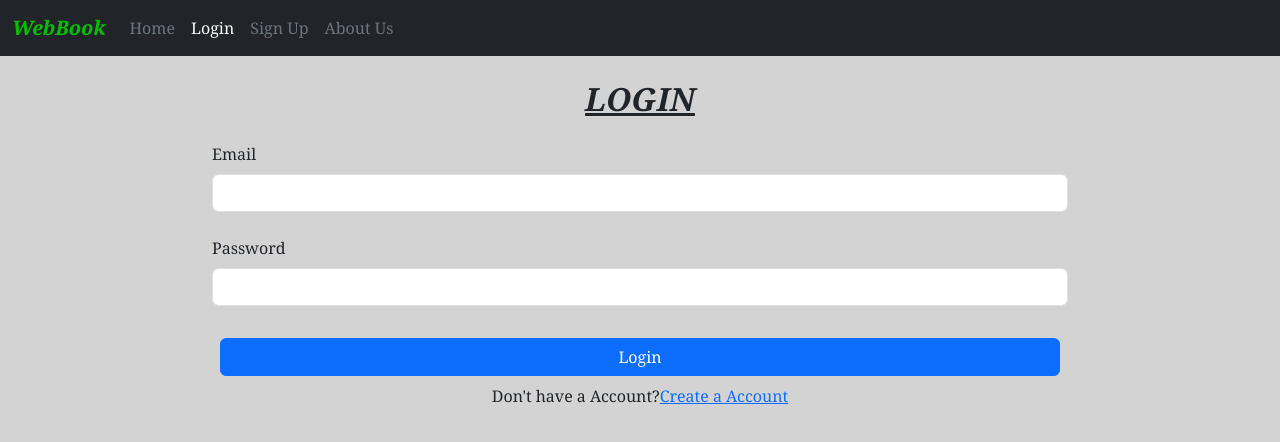
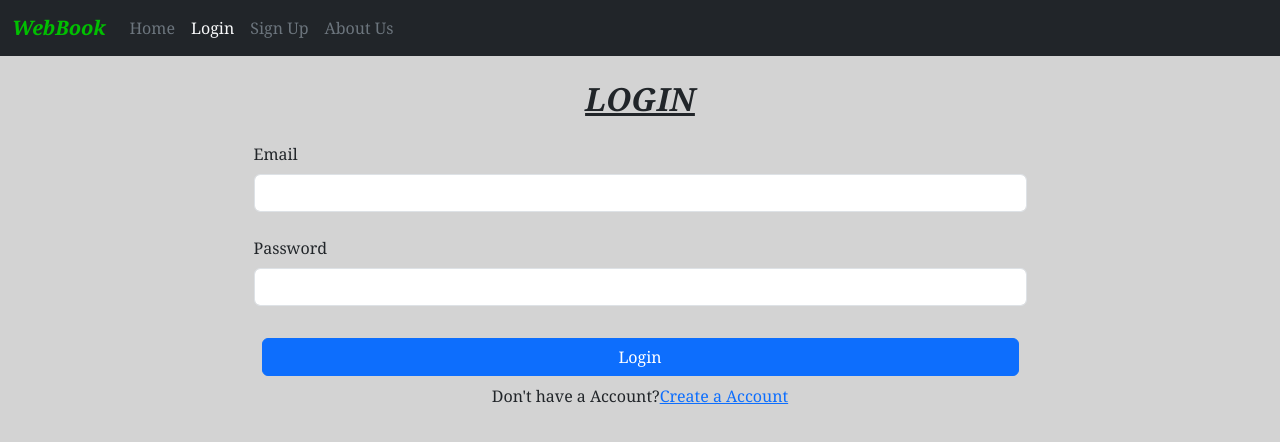
Before and after one commit to AntrikshRawat/WebBook-F, a React (Create React App) app: page /login in a window 1280 px wide. Shown: the top 442 px of the page. Built offline with nearby package versions, Linux system fonts and the light colour scheme.

Commit message:
Update Login.js

```diff
--- a/src/componets/Login.js
+++ b/src/componets/Login.js
@@ -46,8 +46,8 @@ export default function Login() {
   return (
     <>
     <Loading display ={display}/>
-    <div className='container w-75 border-danger d-flex justify-content-center'>
-      <form onSubmit={loginForm} className='w-100 p-2 m-2'>
+    <div className='container w-100 border-danger d-flex justify-content-center'>
+      <form onSubmit={loginForm} className='w-75 p-2 m-2'>
         <h2 className='text-center m-2 text-decoration-underline'>LOGIN</h2>
   <div className="m-4">
     <label htmlFor="loginemail" className="form-label">Email</label>
```
